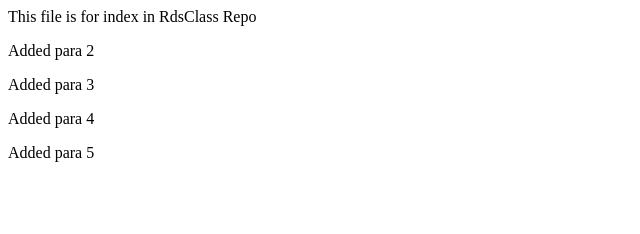
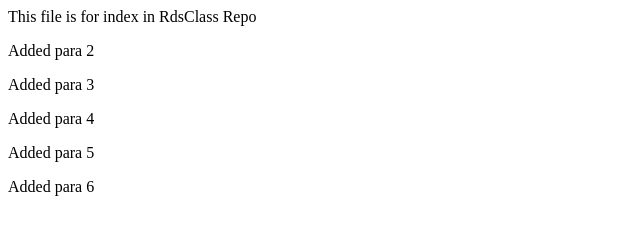
Before and after one commit to RAJATSANWALBITS/RDSClass, a plain HTML site: page index.html in a window 1280 px wide. Shown: the whole page, without its empty margins (0-640 px from the left). Drawn offline with Linux system fonts and the light colour scheme.

Commit message:
Update index.html

```diff
--- a/index.html
+++ b/index.html
@@ -5,6 +5,7 @@
 		<p>Added para 3</p>
 		<p>Added para 4</p>
 		<p>Added para 5</p>
+		<p>Added para 6</p>
 	</body>
 
 </html>
```
